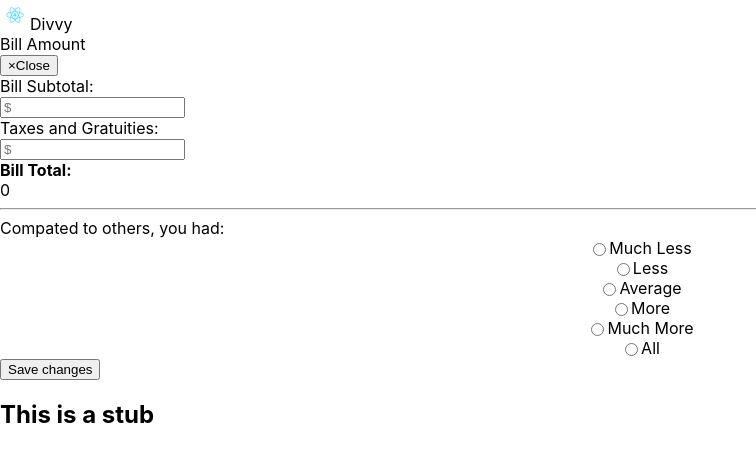
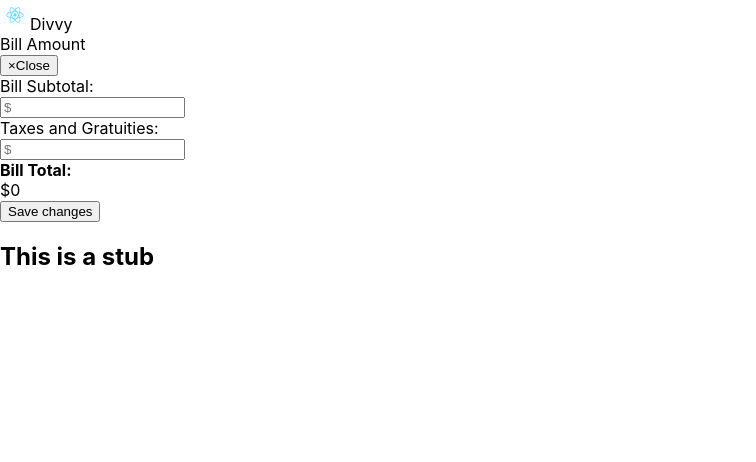
Before and after one commit to Zenmai0822/hci-divvy, a React (Create React App) app in the folder divvy-react/: page /waiting in a window 1280 px wide. Shown: the top 462 px of the page, without its empty margins (0-756 px from the left). Built offline with nearby package versions, Linux system fonts and the light colour scheme.

Commit message:
Removed Buttonstrip from Total and Tax modal, added $ on total

```diff
--- a/divvy-react/src/components/totalAndTaxModal.js
+++ b/divvy-react/src/components/totalAndTaxModal.js
@@ -64,27 +64,9 @@ class TotalAndTaxModal extends React.Component {
             </Form.Group>
             <Row>
               <Col xs="6"><b>Bill Total: </b></Col>
-              <Col xs="6" className="text-right">{this.state.billTotal}</Col>
+              <Col xs="6" className="text-right">${this.state.billTotal}</Col>
             </Row>
           </Form>
-          <hr></hr>
-          <Row className="pb-2">
-            <Col>Compated to others, you had:</Col>
-          </Row>
-          <Row p-5>
-            <Col className="justify-content-center">
-              <ButtonToolbar>
-                <ToggleButtonGroup type="radio" name="ratio" size="sm">
-                  <ToggleButton variant="danger" value={1} style={btnStyle}>Much Less</ToggleButton>
-                  <ToggleButton variant="warning" value={2} style={btnStyle}>Less</ToggleButton>
-                  <ToggleButton variant="success" value={3} style={btnStyle}>Average</ToggleButton>
-                  <ToggleButton variant="warning" value={4} style={btnStyle}>More</ToggleButton>
-                  <ToggleButton variant="danger" value={5} style={btnStyle}>Much More</ToggleButton>
-                  <ToggleButton variant="info" value={-1} style={btnStyle}>All</ToggleButton>
-                </ToggleButtonGroup>
-              </ButtonToolbar>
-            </Col>
-          </Row>
         </Container>
       </Modal.Body>
 
```
